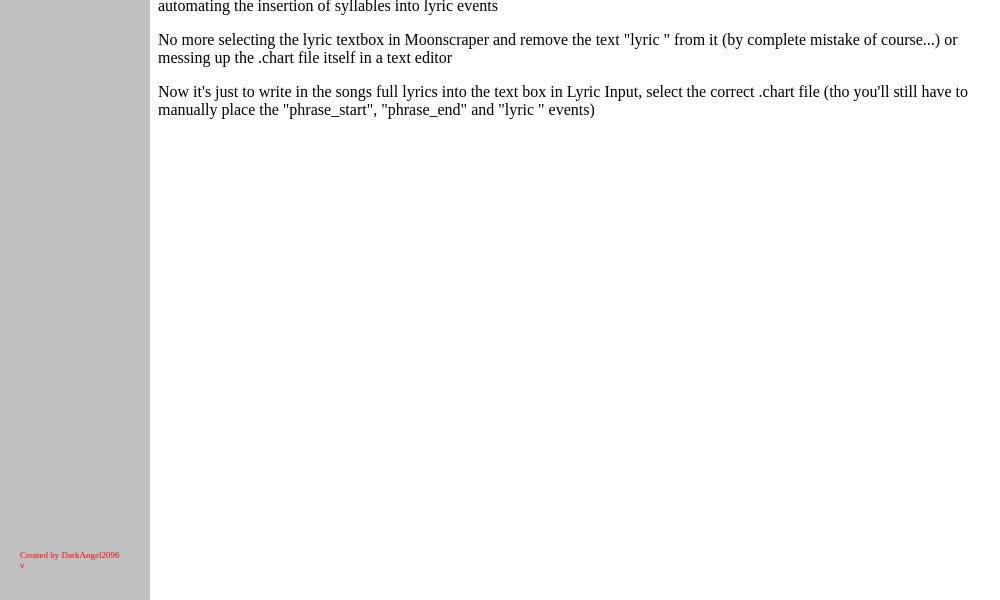
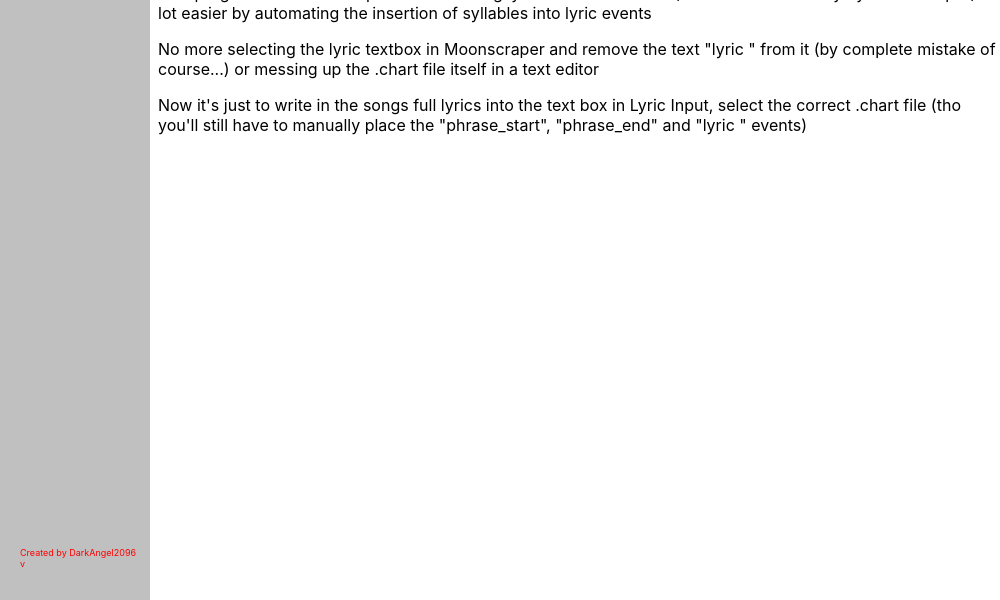
Before and after one commit to DarkAngel2096/lyricAdder, an Electron app: page index.html in a window 1000 px wide. Shown: the part 200-800 px from the top of the page. Drawn offline with nearby package versions, Linux system fonts and the light colour scheme; no server answers.

Commit message:
Fix not being able to scroll

```diff
--- a/css/mainTheme.css
+++ b/css/mainTheme.css
@@ -1,5 +1,5 @@
-body {
-	overflow: hidden;
+html, body {
+	font-family: -apple-system, BlinkMacSystemFont, 'Segoe UI', Roboto, Oxygen, Ubuntu, Cantarell, 'Open Sans', 'Helvetica Neue', sans-serif;
 }
 
 #wrapper.toggled {
```
